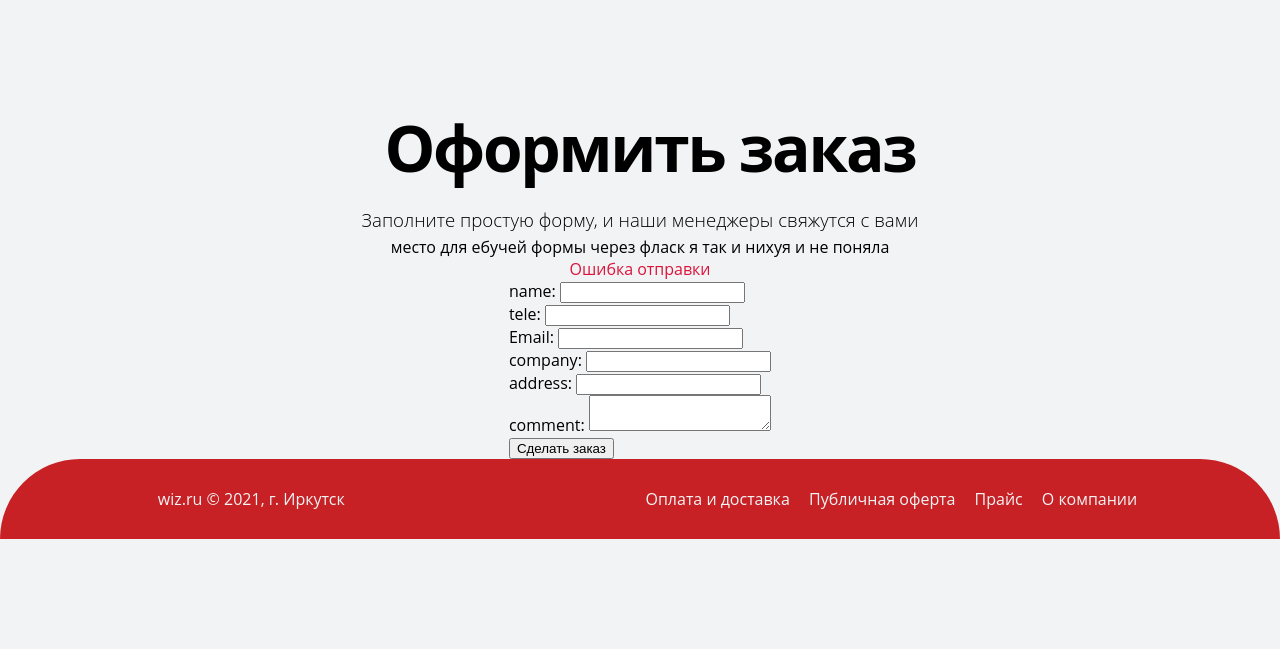
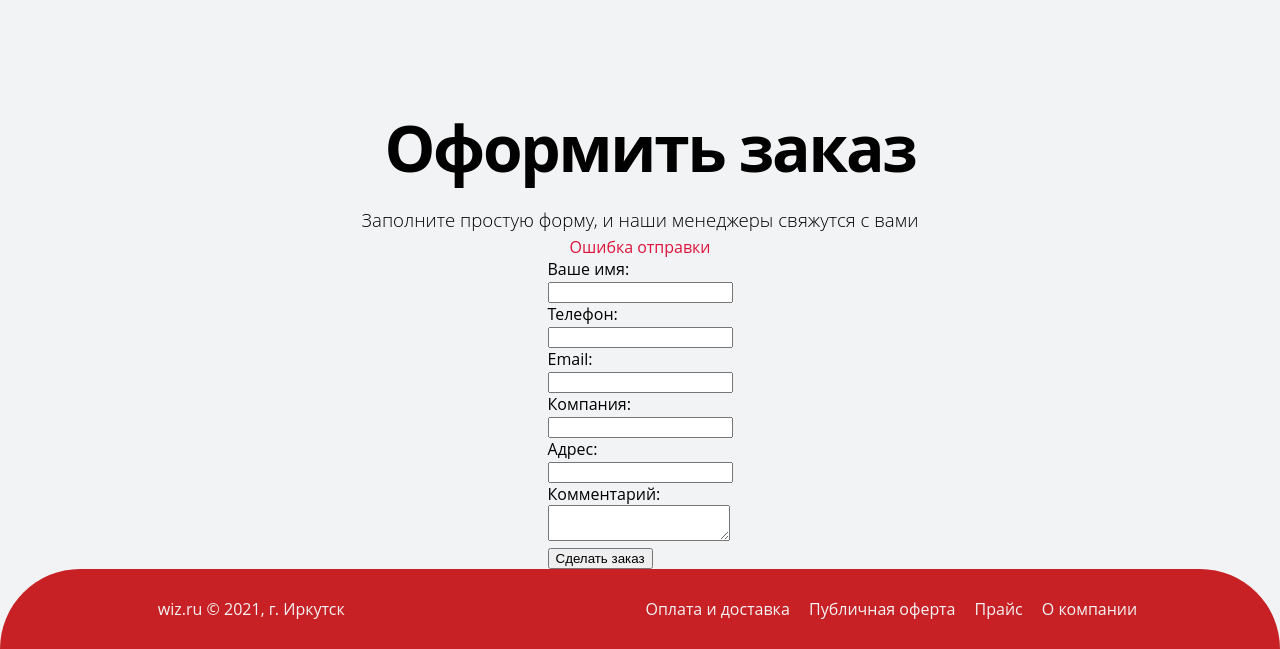
Before and after one commit to tunder-tunder/wizard-landing, a Flask app: page /#form in a window 1280 px wide. Shown: the part 2733-3382 px from the top of the page. Before the commit the page ends 3272 px from the top, so only its background shows below. Run offline with Flask 2, Linux system fonts and the light colour scheme.

Commit message:
wtforms error handling dynamic form

```diff
--- a/app.py
+++ b/app.py
@@ -77,7 +77,7 @@
     form = InfoForm()
     if form.validate_on_submit():
         res = dbase.addPost(form.name.data,
-                              form.tele.data,
+                              form.telephone.data,
                               form.email.data,
                               form.company.data,
                               form.address.data,
--- a/forms.py
+++ b/forms.py
@@ -10,10 +10,10 @@
 from wtforms.fields.html5 import EmailField, TelField
 
 class InfoForm(FlaskForm):
-    name = StringField("name: ", validators=[DataRequired(), Length(min=1, max=100)])
-    telephone = TelField("tele:", validators=[DataRequired(), Length(min=11, max=11)])
-    email = EmailField("Email: ", validators=[Email(), DataRequired()])
-    company = StringField("company: ", validators=[Length(min=3, max=100)])
-    address = StringField("address: ", validators=[Length(min=3, max=100)])
-    comment = TextAreaField("comment: ")
+    name = StringField("Ваше имя: ", validators=[DataRequired("Пожалуйста, заполните это поле"), Length(min=2, max=100, message=("Имя должно быть больше двух символов"))])
+    telephone = TelField("Телефон:", validators=[DataRequired("Пожалуйста, заполните это поле"), Length(min=11, max=11,  message=("Неверный номер телефона"))])
+    email = EmailField("Email: ", validators=[Email("Пожалуйста, проверьте правильность написания электронной почты"), DataRequired("Пожалуйста, заполните это поле")])
+    company = StringField("Компания: ", validators=[])
+    address = StringField("Адреc: ", validators=[Length(min=5, max=100,  message=("Адрес должен быть больше пяти символов"))])
+    comment = TextAreaField("Комментарий: ")
     submit = SubmitField("Сделать заказ")
--- a/templates/index.html
+++ b/templates/index.html
@@ -190,18 +190,25 @@
      <h1 style="color: black; margin-left: 20px;">Оформить заказ</h1>
      <p class="desc-text">Заполните простую форму, и наши менеджеры свяжутся с вами</p>
 
-     место для ебучей формы через фласк я так и нихуя и не поняла
      {% for cat, msg in get_flashed_messages(True) %}
      <p class="flash {{cat}}"> {{msg}} </p>
      {% endfor %}
      <form action="/#form" method="post" class="form-contact">
       {{ form.hidden_tag() }}
-      <p> {{ form.name.label() }} {{ form.name() }}</p>
-      <p> {{ form.telephone.label() }} {{ form.telephone() }}</p>
-      <p> {{ form.email.label() }} {{ form.email() }}</p>
-      <p> {{ form.company.label() }} {{ form.company() }}</p>
-      <p> {{ form.address.label() }} {{ form.address() }}</p>
-      <p> {{ form.comment.label() }} {{ form.comment() }}</p>
+
+      {% for field in form if field.name not in ['csrf_token', 'submit'] %}
+      <p>{{ field.label() }}</p>
+      {% if field.errors %}
+        {{ field(class="invalid") }}
+      <span class="invalid-feedback">
+        {% for e in field.errors %}
+        {{ e }}
+        {% endfor %}
+      </span>
+      {% else %}
+        {{ field() }}
+      {% endif %}
+    {% endfor %}
       <p> {{ form.submit() }}</p>
     </form>
 
```
Also changed, not shown: wizsite.db.
